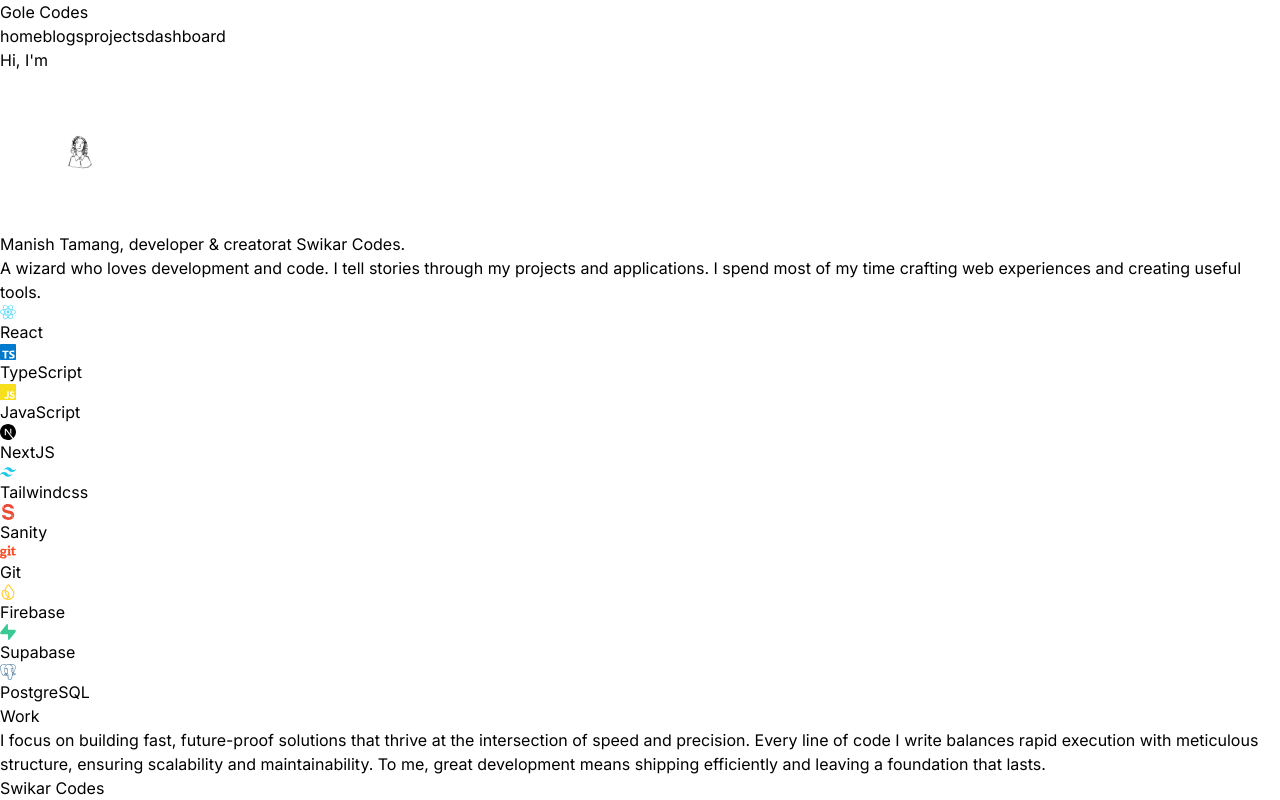
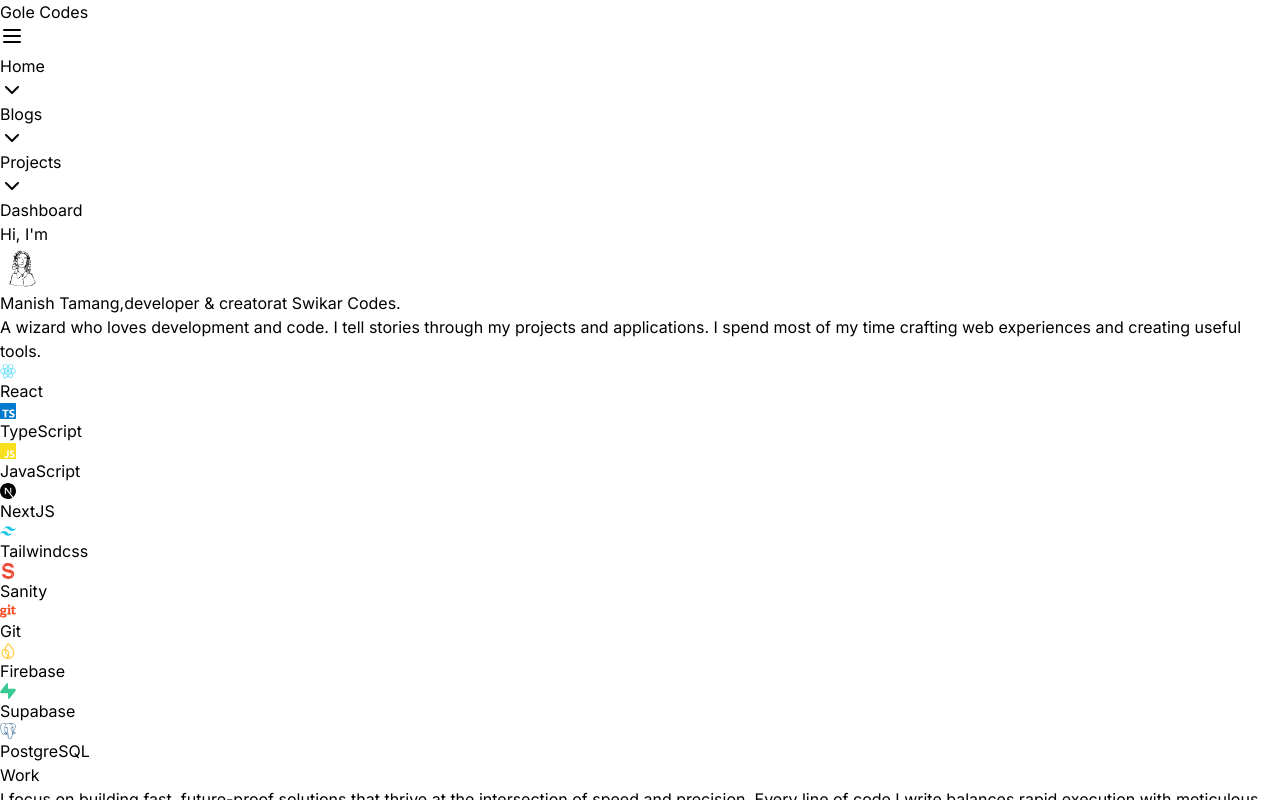
Before and after one commit to Manish-Tamang/portfolio, a Next.js app: page / in a window 1280 px wide. Shown: the top 800 px of the page. Built offline with nearby package versions, Linux system fonts and the light colour scheme.

Commit message:
wakatime

```diff
--- /dev/null
+++ b/app/api/wakatime/route.ts
@@ -0,0 +1,96 @@
+import { type NextRequest, NextResponse } from "next/server";
+
+export const config = {
+  runtime: "edge",
+};
+
+export default async function handler(req: NextRequest) {
+  const accessToken = process.env.WAKATIME_ACCESS_TOKEN;
+  const refreshToken = process.env.WAKATIME_REFRESH_TOKEN;
+  if (!refreshToken) {
+    return NextResponse.json(
+      { error: "No WakaTime refresh token found. Please authenticate." },
+      { status: 401 }
+    );
+  }
+
+  if (!accessToken) {
+    return NextResponse.json(
+      { error: "No WakaTime access token found. Please authenticate." },
+      { status: 401 }
+    );
+  }
+
+  try {
+    console.log("Fetching WakaTime data...");
+
+    let response = await fetch(
+      "https://wakatime.com/api/v1/users/current/stats/all_time",
+      {
+        headers: {
+          Authorization: `Bearer ${accessToken}`,
+        },
+      }
+    );
+    if (response.status === 401) {
+      console.log("Access token expired. Refreshing token...");
+
+      const refreshResponse = await fetch("https://wakatime.com/oauth/token", {
+        method: "POST",
+        headers: {
+          "Content-Type": "application/x-www-form-urlencoded",
+        },
+        body: new URLSearchParams({
+          grant_type: "refresh_token",
+          refresh_token: refreshToken,
+          client_id: process.env.WAKATIME_CLIENT_ID || "",
+          client_secret: process.env.WAKATIME_CLIENT_SECRET || "",
+        }),
+      });
+
+      if (!refreshResponse.ok) {
+        const refreshErrorText = await refreshResponse.text();
+        throw new Error(`Failed to refresh token: ${refreshErrorText}`);
+      }
+
+      const refreshData = await refreshResponse.json();
+      const newAccessToken = refreshData.access_token;
+
+      console.log("New access token obtained:", newAccessToken);
+
+      response = await fetch(
+        "https://wakatime.com/api/v1/users/current/stats/all_time",
+        {
+          headers: {
+            Authorization: `Bearer ${newAccessToken}`,
+          },
+        }
+      );
+    }
+
+    if (!response.ok) {
+      const errorText = await response.text();
+      throw new Error(`WakaTime API Error: ${response.status} - ${errorText}`);
+    }
+
+    const data = await response.json();
+
+    return NextResponse.json(data, {
+      status: 200,
+      headers: {
+        "content-type": "application/json",
+        "cache-control": "public, s-maxage=60, stale-while-revalidate=30",
+      },
+    });
+  } catch (error: any) {
+    console.error("Error fetching WakaTime data:", error);
+
+    return NextResponse.json(
+      {
+        error: "Failed to fetch WakaTime data.",
+        message: error.message,
+      },
+      { status: 500 }
+    );
+  }
+}
--- a/app/page.tsx
+++ b/app/page.tsx
@@ -20,17 +20,17 @@
           <section className="mb-16 pt-20">
             <div className="flex flex-col items-start justify-between">
               <div className="flex-1">
-            <h1 className="text-4xl md:text-6xl lg:text-5xl font-serif mb-6">
-              Hi, I'm{" "}
-              <span className="inline-block align-middle mx-2">
-                <div className="flip-container w-[40px] h-[40px] inline-block">
-                  <div className="flip-card">
+                <h1 className="text-4xl md:text-6xl lg:text-5xl font-serif flex items-center flex-wrap gap-2">
+                  Hi, I'm
+                  <div className="inline-flex items-center">
+                    <div className="flip-container inline-block" style={{ width: '45px', height: '45px' }}>
+                      <div className="flip-card" style={{ width: '45px', height: '45px' }}>
                         <div className="flip-card-front">
                           <Image
                             alt="Profile Image"
                             src="/profile.png"
-                        width={40}
-                        height={40}
+                            width={45}
+                            height={45}
                             priority
                             className="rounded-full"
                           />
@@ -39,23 +39,20 @@
                           <Image
                             alt="Back Image"
                             src="/chill-guy.png"
-                        width={40}
-                        height={40}
+                            width={45}
+                            height={45}
                             priority
                             className="rounded-full"
                           />
                         </div>
                       </div>
                     </div>
-              </span>
-              <span className="font-medium">
-                Manish Tamang
-              </span>
-              ,{" "}
-              <span className="block mt-2">
+                  </div>
+                  <span className="font-medium">Manish Tamang</span>,
+                  <span className="block">
                     developer & creator
                   </span>
-              <span className="block mt-2">
+                  <span className="block">
                     at Swikar Codes.
                   </span>
                 </h1>
--- a/components/Navbar.tsx
+++ b/components/Navbar.tsx
@@ -1,42 +1,174 @@
 'use client';
 
+import React, { useState, useRef, useEffect } from 'react';
 import Link from 'next/link';
 import { usePathname } from 'next/navigation';
+import { Menu, X, ChevronDown } from 'lucide-react';
+
+interface DropdownItem {
+  title: string;
+  description: string;
+}
+
+interface NavLinkProps {
+  href: string;
+  children: React.ReactNode;
+  dropdownContent?: DropdownItem[];
+}
+
+const NavLink: React.FC<NavLinkProps> = ({ href, children, dropdownContent }) => {
+  const [showDropdown, setShowDropdown] = useState(false);
+  const pathname = usePathname();
+  const isActive = pathname === href;
+  const dropdownRef = useRef<HTMLDivElement>(null);
+
+
+  // Close dropdown on outside click
+  useEffect(() => {
+    const handleClickOutside = (event: MouseEvent) => {
+      if (dropdownRef.current && !dropdownRef.current.contains(event.target as Node)) {
+        setShowDropdown(false);
+      }
+    };
+
+    document.addEventListener('mousedown', handleClickOutside);
+
+    return () => {
+      document.removeEventListener('mousedown', handleClickOutside);
+    };
+  }, [dropdownRef]);
+
+
+  return (
+    <div
+      className="relative"
+      onMouseEnter={() => setShowDropdown(true)}
+      onMouseLeave={() => setShowDropdown(false)}
+    >
+      <Link
+        href={href}
+        className={`px-4 py-2 rounded-md transition-all duration-200 group
+          ${isActive ? 'font-semibold' : ''}`}
+      >
+        <div className="flex items-center gap-1">
+          <span className="relative">
+            {children}
+            <span className="absolute -bottom-1 left-0 w-full h-0.5 bg-gray-800 dark:bg-white transform scale-x-0 transition-transform duration-300 group-hover:scale-x-100" />
+          </span>
+          {dropdownContent && <ChevronDown className="w-4 h-4 ml-1" />}
+        </div>
+      </Link>
+
+      {dropdownContent && showDropdown && (
+        <div
+          ref={dropdownRef}
+          className={`absolute top-[calc(100%+4px)] left-1/2 transform -translate-x-1/2 w-80 transition-opacity duration-200 ${showDropdown ? 'opacity-100' : 'opacity-0 pointer-events-none'}`}
+        >
+          <div className="absolute -top-2 left-1/2 transform -translate-x-1/2 w-4 h-4 rotate-45 bg-gray-100 dark:bg-gray-900 "></div>
+          <div className="relative w-full rounded-xl bg-gray-100 dark:bg-gray-900 shadow-lg overflow-hidden">
+            <div className="py-2">
+              {dropdownContent.map((item, index) => (
+                <Link
+                  key={index}
+                  href={`/blogs/category/${item.title.toLowerCase().replace(/\s+/g, '-')}`} // Example link, adjust as needed
+                  className="block px-4 py-3 hover:bg-gray-50 dark:hover:bg-gray-800 transition-colors duration-150"
+                >
+                  <div className="font-medium text-gray-900 dark:text-white">{item.title}</div>
+                  <p className="text-sm text-gray-500 dark:text-gray-400 mt-0.5">{item.description}</p>
+                </Link>
+              ))}
+            </div>
+          </div>
+        </div>
+      )}
+    </div>
+  );
+};
 
 export default function Navbar() {
-  const pathname = usePathname();
+  const [isOpen, setIsOpen] = useState(false);
+
+  const homeDropdown = [
+    { title: 'Dashboard', description: 'Overview of your activity' },
+    { title: 'Analytics', description: 'Detailed metrics and insights' }
+  ];
+
+  const blogsDropdown = [
+    { title: 'Latest Posts', description: 'Recently published articles' },
+    { title: 'Categories', description: 'Browse by topic' }
+  ];
+
+  const projectsDropdown = [
+    { title: 'Featured', description: 'Highlighted projects' },
+    { title: 'Archive', description: 'Past work and experiments' }
+  ];
 
   return (
-    <header className="sticky top-0 z-50 bg-frost-effect dark:bg-frost-effect-dark backdrop-blur-lg" >
-      <nav className="flex justify-between items-center py-4">
-        <h1 className="text-xl font-medium">Gole Codes</h1>
-        <div className="flex gap-4">
+    <header className="sticky top-0 z-50 backdrop-blur-lg">
+      <div className="max-w-7xl mx-auto">
+        <nav className="flex justify-between items-center h-20 px-2">
+          {/* Logo */}
+          <h1 className="text-2xl font-medium pl-0">
+            Gole Codes
+          </h1>
+
+          {/* Mobile menu button */}
+          <button
+            onClick={() => setIsOpen(!isOpen)}
+            className="lg:hidden p-2 rounded-md hover:bg-gray-100 dark:hover:bg-gray-800"
+          >
+            {isOpen ? <X className="w-6 h-6" /> : <Menu className="w-6 h-6" />}
+          </button>
+
+          {/* Desktop Navigation */}
+          <div className="hidden lg:flex lg:items-center lg:gap-4 pr-2">
+            <NavLink href="/" dropdownContent={homeDropdown}>
+              Home
+            </NavLink>
+            <NavLink href="/blogs" dropdownContent={blogsDropdown}>
+              Blogs
+            </NavLink>
+            <NavLink href="/projects" dropdownContent={projectsDropdown}>
+              Projects
+            </NavLink>
+            <NavLink href="/uses">
+              Dashboard
+            </NavLink>
+          </div>
+        </nav>
+
+        {/* Mobile Navigation */}
+        {isOpen && (
+          <div className="lg:hidden">
+            <div className="px-2 pt-2 pb-3 space-y-1">
               <Link
                 href="/"
-            className={`text-black dark:text-white ${pathname === '/' ? 'font-semibold' : ''}`}
+                className="block px-3 py-2 rounded-md hover:bg-gray-100 dark:hover:bg-gray-800"
               >
-            home
+                Home
               </Link>
               <Link
                 href="/blogs"
-            className={`text-black dark:text-white ${pathname === '/blogs' ? 'font-semibold' : ''}`}
+                className="block px-3 py-2 rounded-md hover:bg-gray-100 dark:hover:bg-gray-800"
               >
-            blogs
+                Blogs
               </Link>
               <Link
                 href="/projects"
-            className={`text-black dark:text-white ${pathname === '/projects' ? 'font-semibold' : ''}`}
+                className="block px-3 py-2 rounded-md hover:bg-gray-100 dark:hover:bg-gray-800"
               >
-            projects
+                Projects
               </Link>
               <Link
                 href="/uses"
-            className={`text-black dark:text-white ${pathname === '/uses' ? 'font-semibold' : ''}`}
+                className="block px-3 py-2 rounded-md hover:bg-gray-100 dark:hover:bg-gray-800"
               >
-            dashboard
+                Dashboard
               </Link>
             </div>
-      </nav>
+          </div>
+        )}
+      </div>
     </header>
   );
 }
--- a/package.json
+++ b/package.json
@@ -53,7 +53,7 @@
     "embla-carousel-react": "^8.3.0",
     "eslint": "8.49.0",
     "eslint-config-next": "^15.1.6",
-    "framer-motion": "^12.0.6",
+    "framer-motion": "^12.4.3",
     "geist": "^1.3.1",
     "input-otp": "^1.2.4",
     "lucide-react": "^0.446.0",
```
Also changed, not shown: components/Footer.tsx (+27 -23 lines), 1 other file (tests, documents, lock files or other folders). Lines whose indentation alone changed are shown as unchanged.
